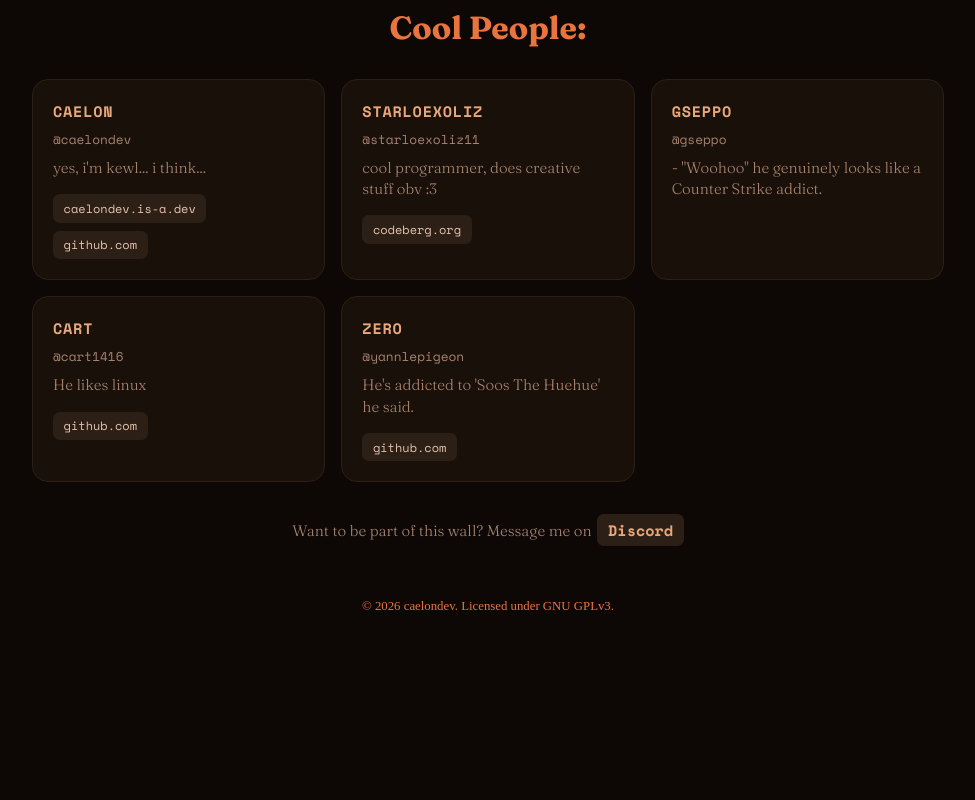
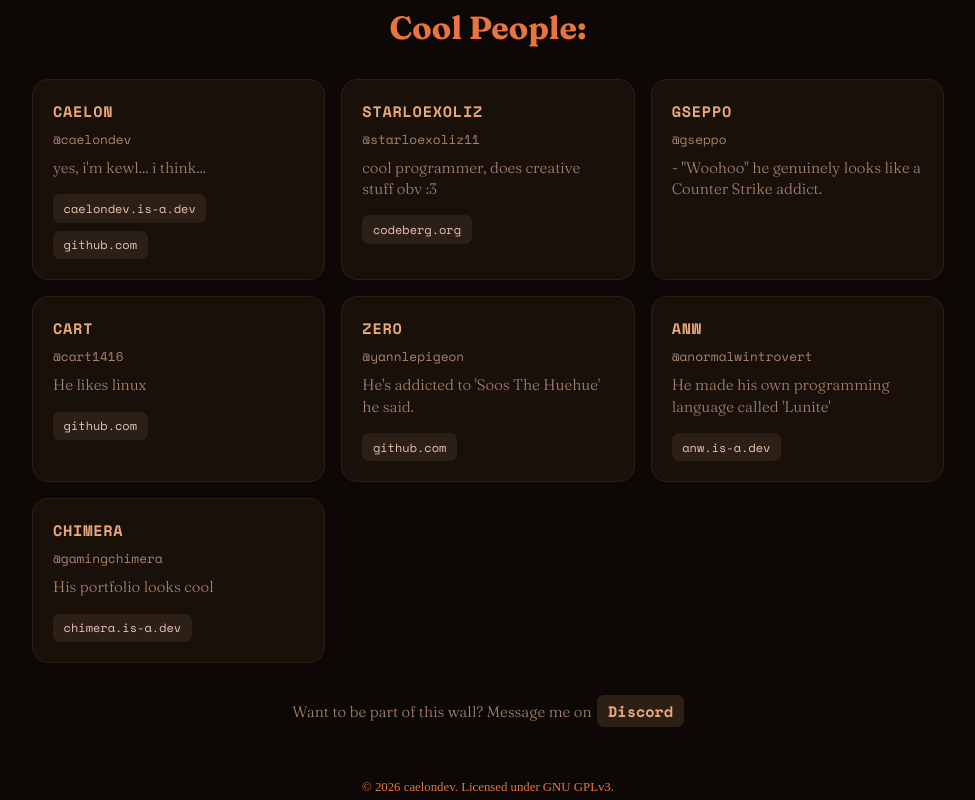
Before and after one commit to caelondev/caelondev, a React (Vite) app: page / in a window 1280 px wide. Shown: the part 2435-3235 px from the top of the page, without its empty margins (152-1127 px from the left). Before the commit the page ends 3054 px from the top, so only its background shows below. Built offline with nearby package versions, Linux system fonts and the light colour scheme.

Commit message:
feat: more more cool people

```diff
--- a/src/components/CoolPeople/CoolPeople.tsx
+++ b/src/components/CoolPeople/CoolPeople.tsx
@@ -37,6 +37,18 @@ const COOL_PEOPLE_LIST: CoolPerson[] = [
     username: "yannlepigeon",
     description: "He's addicted to 'Soos The Huehue' he said.",
     links: ["https://github.com/YannLePigeon"],
+  },
+  {
+    name: "ANW",
+    username: "anormalwintrovert",
+    description: "He made his own programming language called 'Lunite'",
+    links: ["https://anw.is-a.dev"],
+  },
+  {
+    name: "Chimera",
+    username: "gamingchimera",
+    description: "His portfolio looks cool",
+    links: ["https://chimera.is-a.dev"],
   },
 ];
 
```
